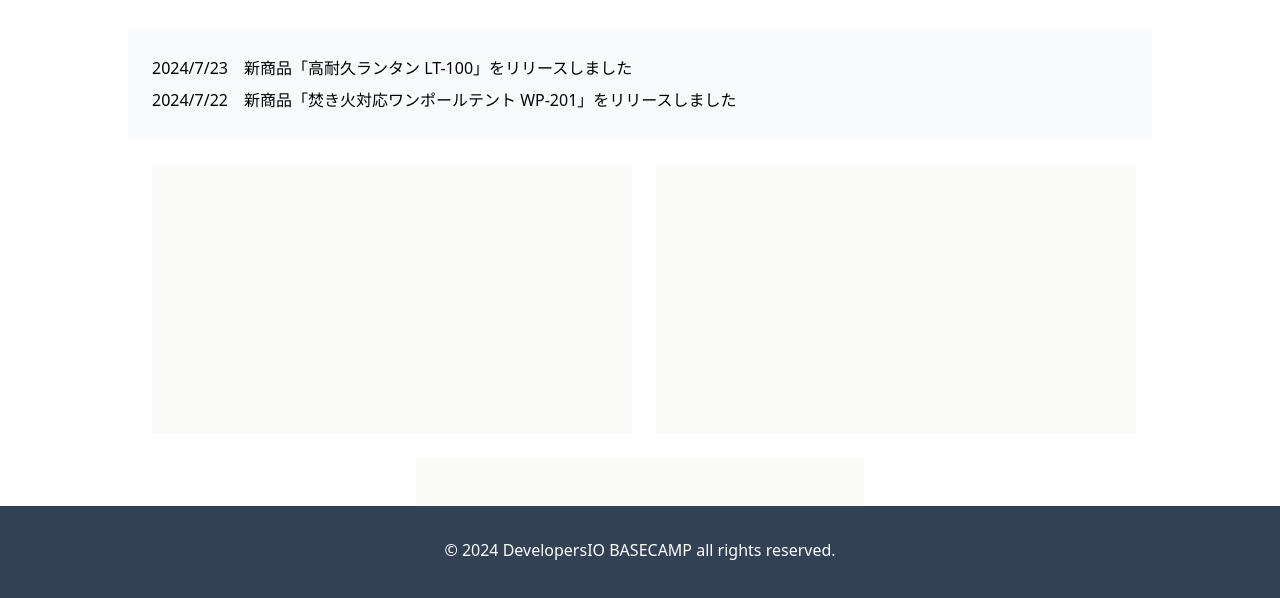
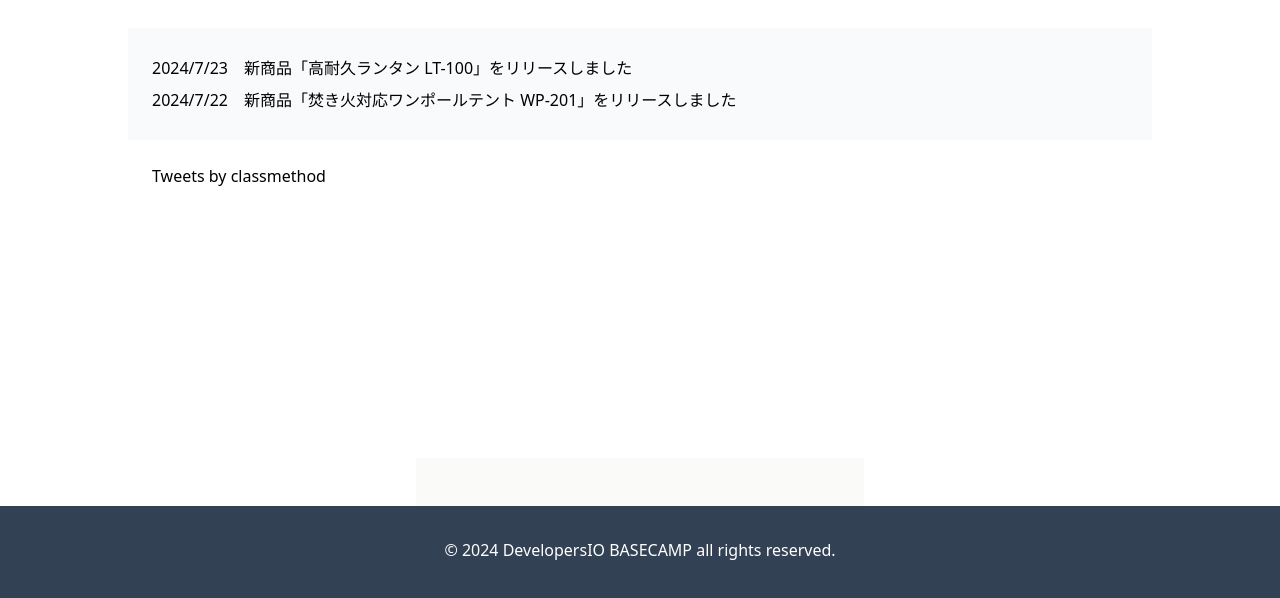
Before and after one commit to cm-devcamp/devcamp_app1_wada, a plain HTML site: page docs/index.html in a window 1280 px wide. Shown: the part 620-1218 px from the top of the page. Drawn offline with nearby package versions, Linux system fonts and the light colour scheme.

Commit message:
公式 X のリンクを埋め込んでみた（暫定的）

```diff
--- /dev/null
+++ b/docs/index.css
@@ -0,0 +1,10 @@
+.sns-link {
+    width: 480px;
+    height: 270px;
+    overflow-y: scroll;
+}
+
+.twitter-timeline {
+    width: 100%;
+    height: 100%;
+}
--- a/docs/index.html
+++ b/docs/index.html
@@ -7,6 +7,7 @@
   <title>Devcamp Products</title>
   <meta name="description" content="Products list for Devcamp" />
   <script src="https://cdn.tailwindcss.com?plugins=forms"></script>
+  <link rel="stylesheet" href="index.css">
 </head>
 
 <body>
@@ -70,10 +71,11 @@
       </div>
     </div>
     <div class="flex gap-6 w-full max-w-5xl justify-stretch p-6">
-      <div class="min-w-[480px] h-[270px] bg-stone-50">
+      <div class="sns-link">
         <!-- X/Twitter -->
+        <a class="twitter-timeline" href="https://twitter.com/classmethod?ref_src=twsrc%5Etfw">Tweets by classmethod</a> <script async src="https://platform.twitter.com/widgets.js" charset="utf-8"></script>
       </div>
-      <div class="min-w-[480px] h-[270px] bg-stone-50">
+      <div class="sns-link">
         <!-- Youtube -->
       </div>
     </div>
```
